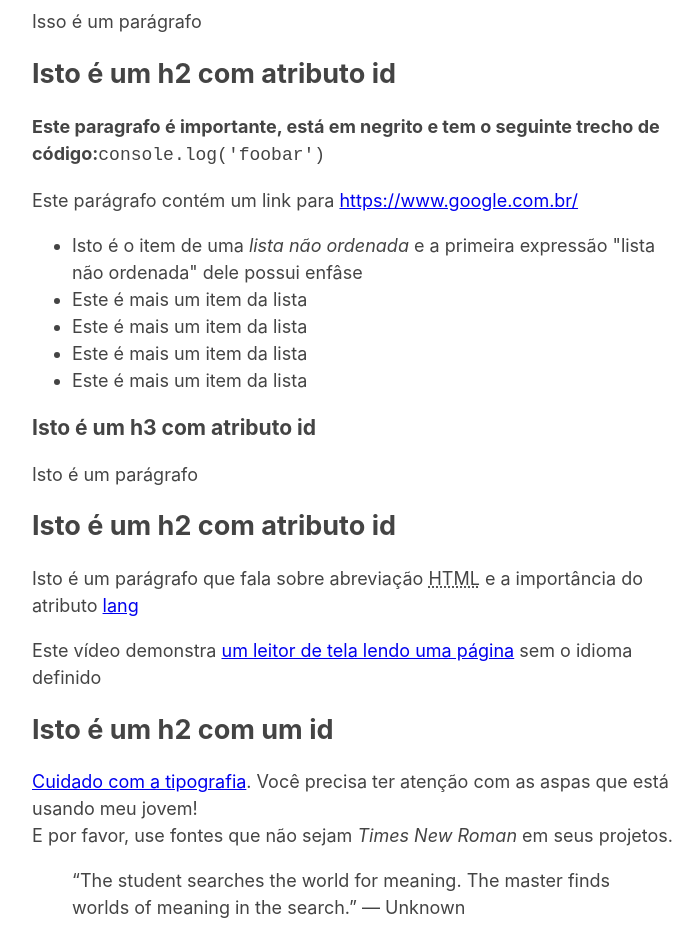
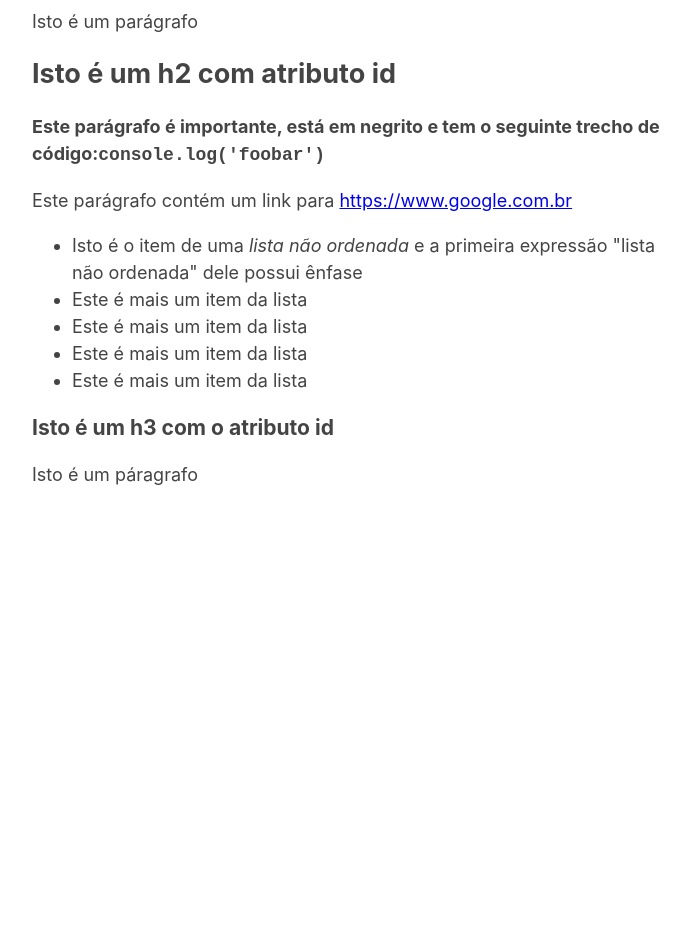
Before and after one commit to anehr/desafiohtml, a plain HTML site: page index.html in a window 1280 px wide. Shown: the part 142-1073 px from the top of the page, without its empty margins (283-982 px from the left). After the commit the page ends 800 px from the top, so only its background shows below. Drawn offline with Linux system fonts and the light colour scheme.

Commit message:
mudança html

```diff
--- a/index.html
+++ b/index.html
@@ -11,43 +11,26 @@
 </head>
 
 <body>
-    <h1>Esta é uma tag <em>H1</em> e o "H1" está em com ênfase</h1>
-    <p>Isso é um parágrafo</p>
+    <h1>Esta é uma tag <em>H1</em> e o "H1" está com ênfase</h1>
+
+    <p>Isto é um parágrafo</p>
+
     <h2 id="atributo1">Isto é um h2 com atributo id</h2>
-    <p>
-        <strong>Este paragrafo é importante, está em negrito e tem o seguinte trecho de
-            código:</strong><code>console.log('foobar')</code>
-    </p>
-    <p>Este parágrafo contém um link para <a href="https://www.google.com.br/">https://www.google.com.br/<a></p>
+
+    <strong><p>Este parágrafo é importante, está em negrito e tem o seguinte trecho de código:<code>console.log('foobar')</code></p></strong>
+
+    <p>Este parágrafo contém um link para <a href="https://www.google.com.br">https://www.google.com.br</a></p>
+
     <ul>
-        <li>Isto é o item de uma <em>lista não ordenada</em> e a primeira expressão "lista não ordenada" dele
-            possui enfâse</li>
+        <li>Isto é o item de uma <em>lista não ordenada</em> e a primeira expressão "lista não ordenada" dele possui ênfase</li>
         <li>Este é mais um item da lista</li>
         <li>Este é mais um item da lista</li>
         <li>Este é mais um item da lista</li>
         <li>Este é mais um item da lista</li>
     </ul>
-    <h3 id="atributo2">Isto é um h3 com atributo id</h3>
 
-    <p>Isto é um parágrafo</p>
+    <h3 id="atributo2">Isto é um h3 com o atributo id</h3>
 
-    <h2 id="atributo3">Isto é um h2 com atributo id</h2>
+    <p>Isto é um páragrafo</p>
 
-    <p>Isto é um parágrafo que fala sobre abreviação <abbr title="Linguagem de Marcação de HiperTexto">HTML</abbr> e a importância do atributo <a
-        href="https://html.spec.whatwg.org/multipage/dom.html#the-lang-and-xml:lang-attributes">lang</a></p>
-
-<p>Este vídeo demonstra <a href="https://www.youtube.com/watch?v=NP94u7y_KkQ">um leitor de tela lendo uma
-        página</a> sem o idioma definido</p>
-
-    <h2 id="atributo4">Isto é um h2 com um id</h2>
-    <p><a href="https://smartquotesforsmartpeople.com/" target="_blank">Cuidado com a tipografia</a>. Você precisa ter
-        atenção
-        com as aspas que está usando meu jovem!<br>
-        E por favor, use fontes que não sejam <em>Times New Roman</em> em seus projetos.</p>
-    <blockquote>&ldquo;The student searches the world for meaning. The master finds worlds of meaning in the
-        search.&#8221; &mdash; Unknown</blockquote>
-
-    <hr>
 </body>
-
-</html>
```
